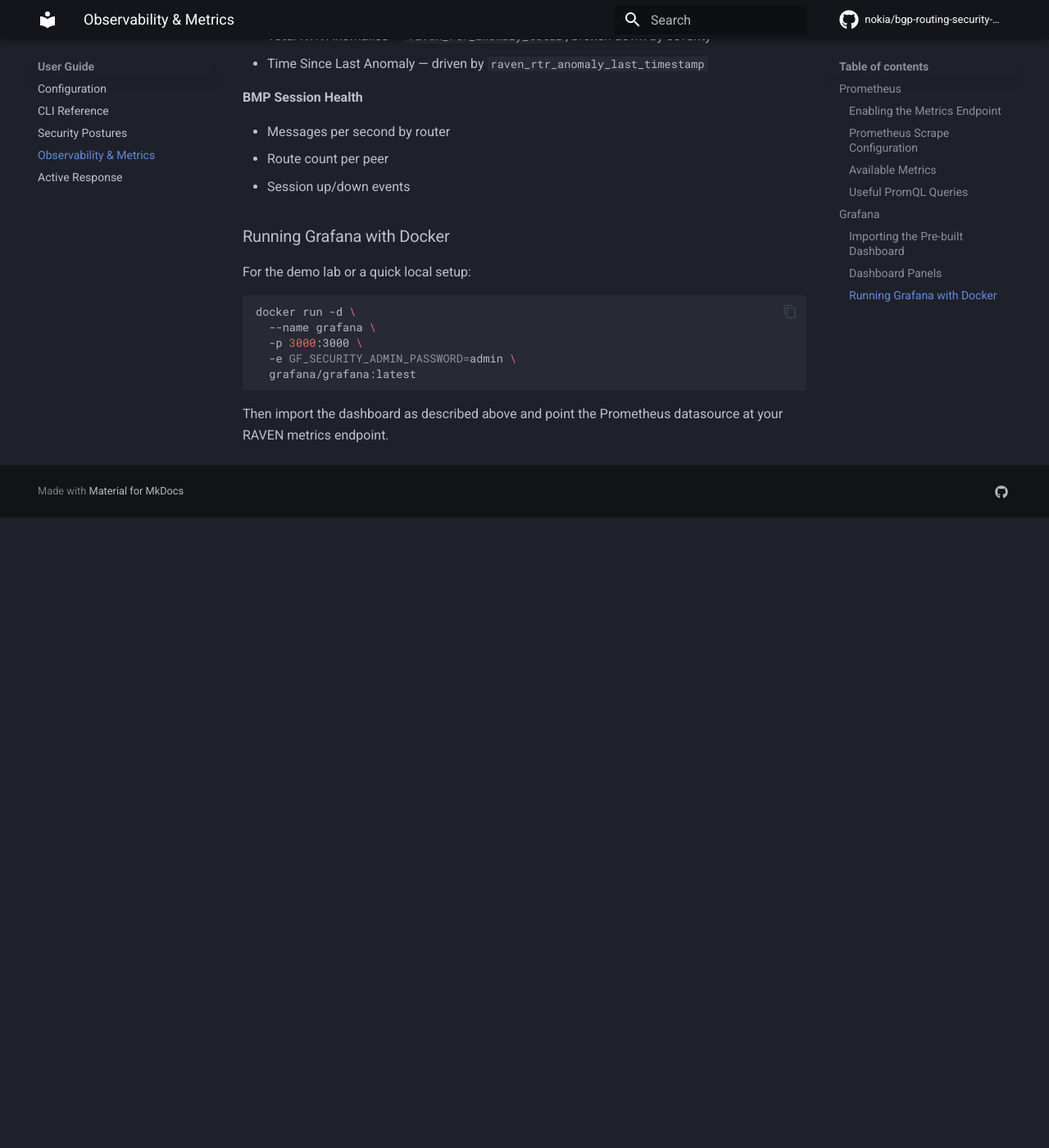
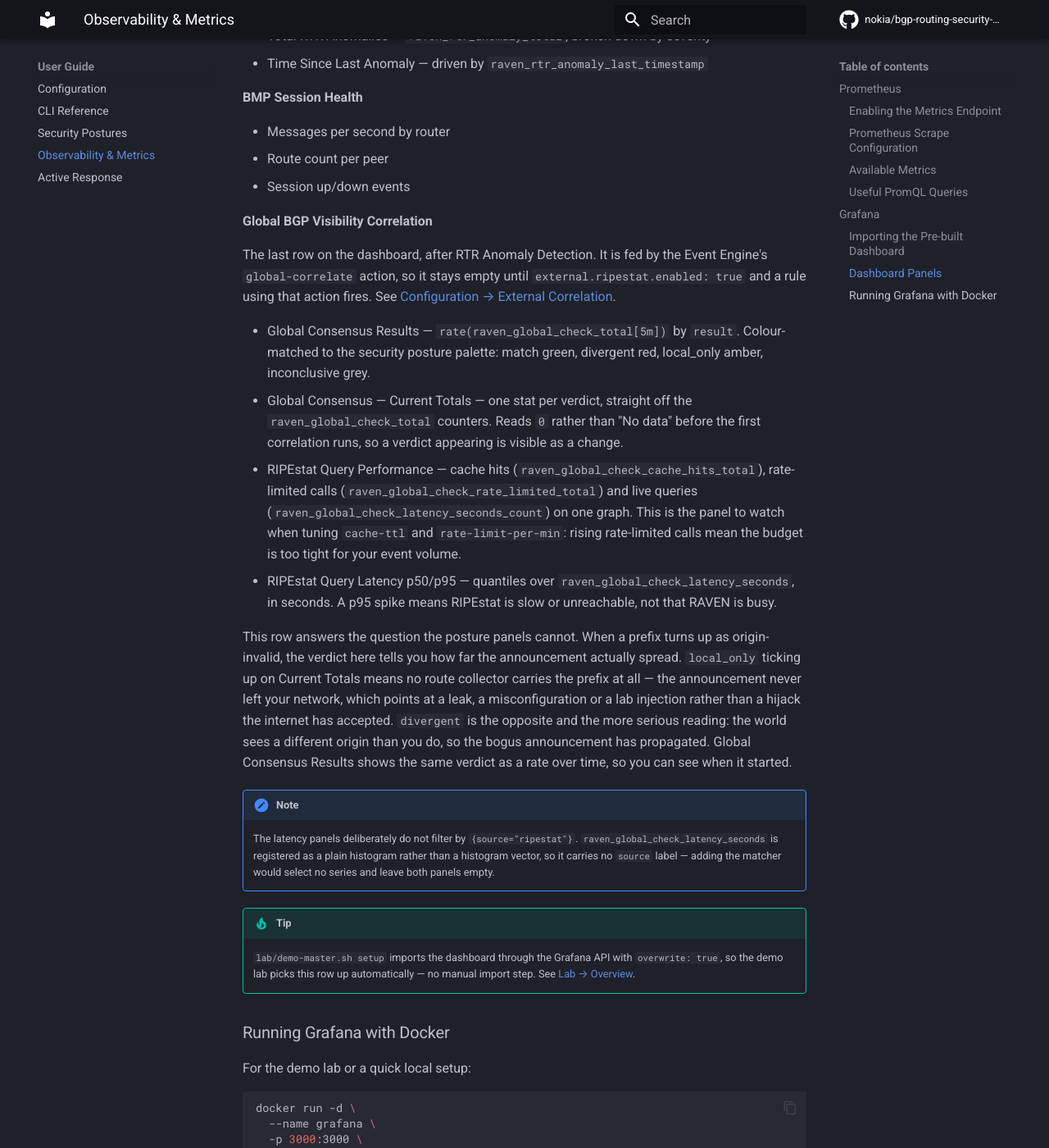
Before and after one commit to ritmukhe/raven-docs, an MkDocs documentation site: the page built from docs/user-guide/observability.md, in a window 1280 px wide and 1400 px high, scrolled down 5347 px. Shown: the whole window at 82% size. Built offline with MkDocs 1.6.1 and Material for MkDocs 9.7.7, drawn with Linux system fonts in a browser that asks for light colours; comment, search, counter and statistics services are not loaded; before the commit the page ends 5978 px from its top, so only the background shows below that.

Commit message:
docs: document Global BGP Visibility Correlation Grafana dashboard row

```diff
--- a/docs/user-guide/observability.md
+++ b/docs/user-guide/observability.md
@@ -262,6 +262,50 @@
 - Route count per peer
 - Session up/down events
 
+**Global BGP Visibility Correlation**
+
+The last row on the dashboard, after RTR Anomaly Detection. It is fed by the
+Event Engine's `global-correlate` action, so it stays empty until
+`external.ripestat.enabled: true` and a rule using that action fires. See
+[Configuration → External Correlation](configuration.md#external-correlation-ripestat).
+
+- Global Consensus Results — `rate(raven_global_check_total[5m])` by
+  `result`. Colour-matched to the security posture palette: match green,
+  divergent red, local_only amber, inconclusive grey.
+- Global Consensus — Current Totals — one stat per verdict, straight off the
+  `raven_global_check_total` counters. Reads `0` rather than "No data" before
+  the first correlation runs, so a verdict appearing is visible as a change.
+- RIPEstat Query Performance — cache hits
+  (`raven_global_check_cache_hits_total`), rate-limited calls
+  (`raven_global_check_rate_limited_total`) and live queries
+  (`raven_global_check_latency_seconds_count`) on one graph. This is the
+  panel to watch when tuning `cache-ttl` and `rate-limit-per-min`: rising
+  rate-limited calls mean the budget is too tight for your event volume.
+- RIPEstat Query Latency p50/p95 — quantiles over
+  `raven_global_check_latency_seconds`, in seconds. A p95 spike means
+  RIPEstat is slow or unreachable, not that RAVEN is busy.
+
+This row answers the question the posture panels cannot. When a prefix turns
+up as origin-invalid, the verdict here tells you how far the announcement
+actually spread. `local_only` ticking up on Current Totals means no route
+collector carries the prefix at all — the announcement never left your
+network, which points at a leak, a misconfiguration or a lab injection rather
+than a hijack the internet has accepted. `divergent` is the opposite and the
+more serious reading: the world sees a different origin than you do, so the
+bogus announcement has propagated. Global Consensus Results shows the same
+verdict as a rate over time, so you can see when it started.
+
+!!! note
+    The latency panels deliberately do not filter by `{source="ripestat"}`.
+    `raven_global_check_latency_seconds` is registered as a plain histogram
+    rather than a histogram vector, so it carries no `source` label — adding
+    the matcher would select no series and leave both panels empty.
+
+!!! tip
+    `lab/demo-master.sh setup` imports the dashboard through the Grafana API
+    with `overwrite: true`, so the demo lab picks this row up automatically —
+    no manual import step. See [Lab → Overview](../lab/overview.md).
+
 ### Running Grafana with Docker
 
 For the demo lab or a quick local setup:
```
Also changed, not shown: docs/CHANGELOG.md (+3 -0 lines).
